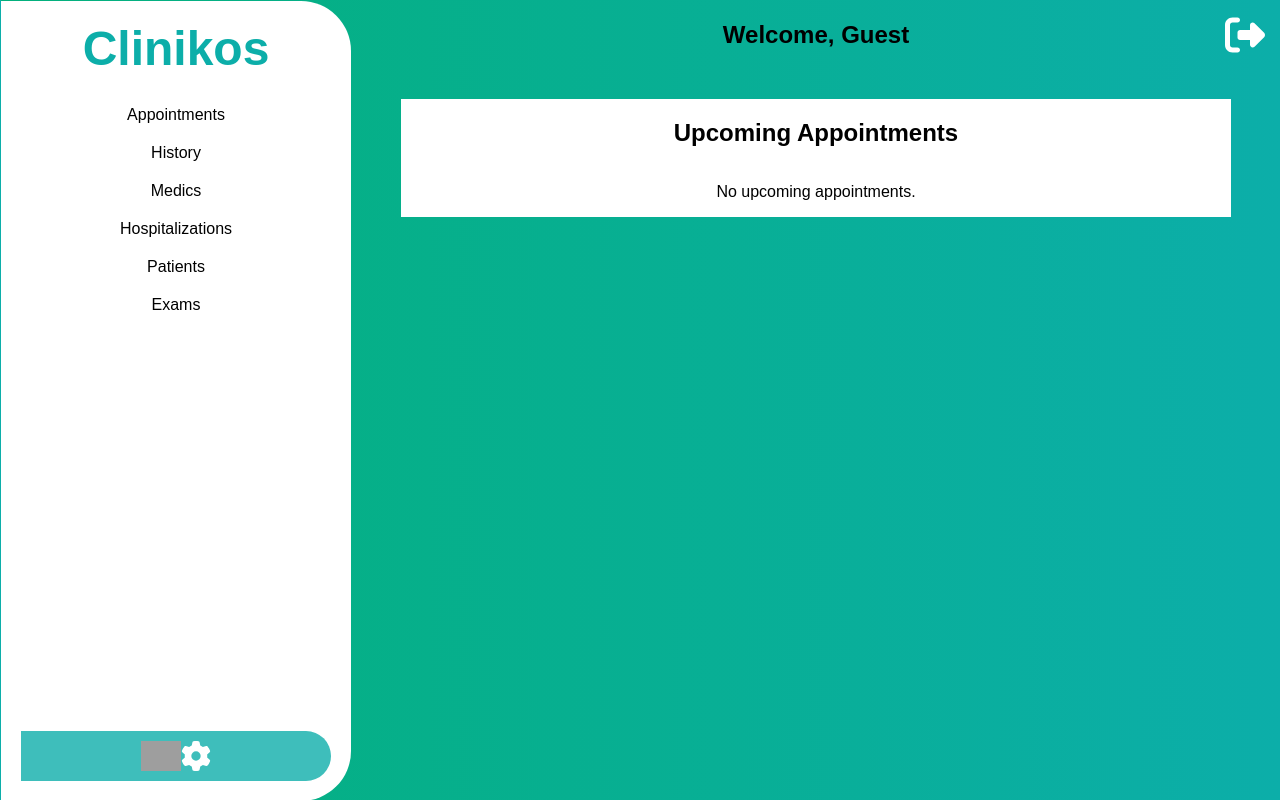
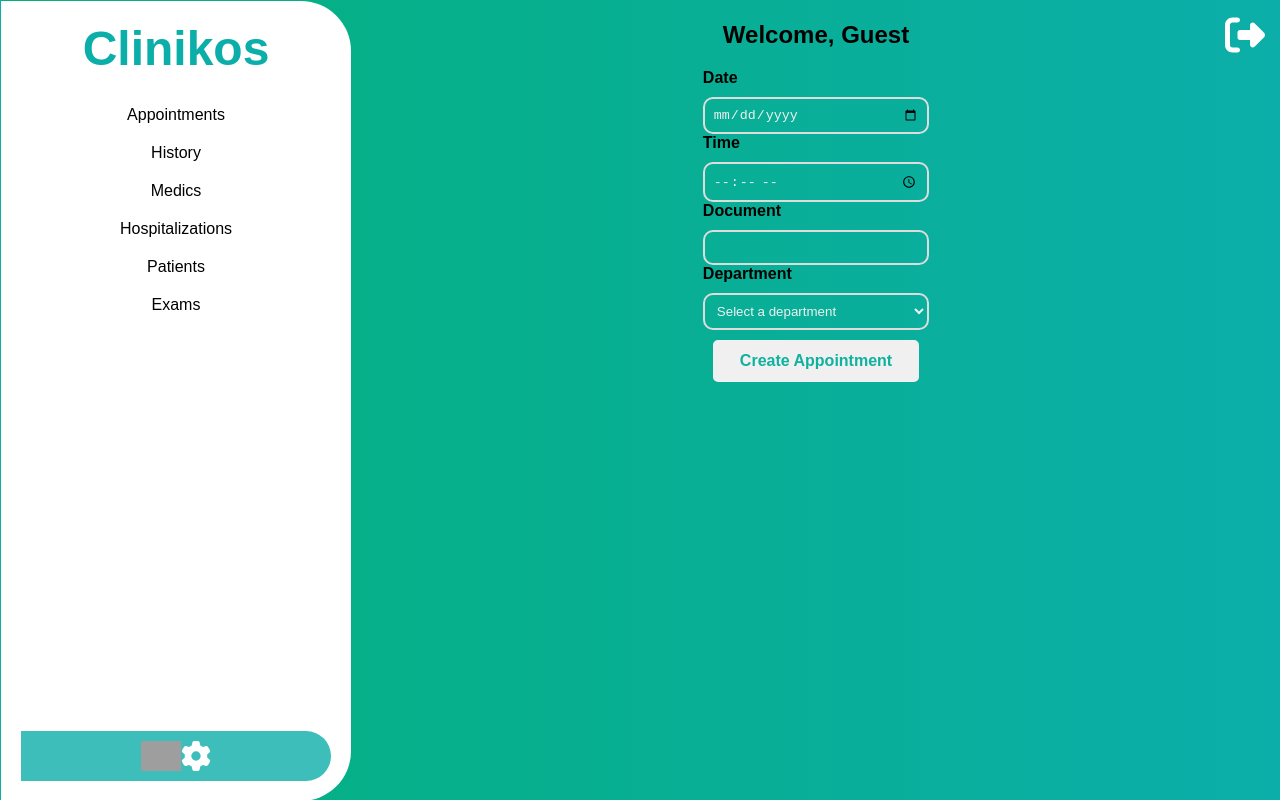
Before and after one commit to davidpaz06/clinikos-frontend, a React (Vite) app: page /home in a window 1280 px wide. Built offline with nearby package versions, Linux system fonts and the light colour scheme; grey boxes are pictures that could not be loaded.

Commit message:
appointments frontend

```diff
--- /dev/null
+++ b/src/components/Appointments.jsx
@@ -0,0 +1,125 @@
+import { useState } from "react";
+import styles from "./appointments.module.css";
+
+const Appointments = () => {
+  const [appointmentForm, setAppointmentForm] = useState({
+    date: "",
+    time: "",
+    document: "",
+    department_de: "",
+    // doctor_de: "",
+  });
+
+  const departments = [
+    { value: "3", name: "Traumatology" },
+    { value: "4", name: "Psychology" },
+  ];
+
+  const handleChange = (e) => {
+    const { name, value } = e.target;
+    setAppointmentForm({
+      ...appointmentForm,
+      [name]: value,
+    });
+  };
+
+  const newAppointment = async (e) => {
+    e.preventDefault();
+    console.log(appointmentForm);
+
+    try {
+      const response = await fetch("http://localhost:3000/toProcess", {
+        method: "POST",
+        headers: {
+          "Content-Type": "application/json",
+        },
+        body: JSON.stringify({
+          methodName: "createAppointment",
+          objectName: "Appointment",
+          params: {
+            appointment_dt: appointmentForm.date,
+            appointment_hr: appointmentForm.time,
+            document_nu: appointmentForm.document_nu,
+            department_de: appointmentForm.departmentName,
+            // doctor_de: appointmentForm.doctorName,
+          },
+        }),
+        credentials: "include",
+      });
+
+      if (response.ok) {
+        alert("Logged out successfully");
+        navigate("/");
+      } else {
+        const error = await response.text();
+        console.error("Error logging out:", error);
+        alert("Error logging out");
+      }
+    } catch (error) {
+      console.error("Error:", error);
+      alert("Error logging out");
+    }
+  };
+
+  return (
+    <div className={styles.appointments}>
+      <form className={styles.formGroup} onSubmit={newAppointment}>
+        {[
+          { label: "Date", type: "date", name: "date" },
+          { label: "Time", type: "time", name: "time" },
+          { label: "Document ", type: "number", name: "document_nu" },
+        ].map((input) => {
+          return (
+            <div key={input.name}>
+              <label htmlFor={input.name}>{input.label}</label>
+              <input
+                type={input.type}
+                name={input.name}
+                value={appointmentForm[input.name]}
+                onChange={handleChange}
+              />
+            </div>
+          );
+        })}
+
+        <div>
+          <label htmlFor="departmentName">Department </label>
+          <select
+            name="department_de"
+            value={appointmentForm.departmentName}
+            onChange={handleChange}
+          >
+            <option value="">Select a department</option>
+            {departments.map((department) => (
+              <option key={department.name} value={department.name}>
+                {department.name}
+              </option>
+            ))}
+          </select>
+        </div>
+
+        {/* <div>
+          <label htmlFor="doctorName">Doctor</label>
+          <select
+            name="doctor_de"
+            value={appointmentForm.doctorName}
+            onChange={handleChange}
+          >
+            <option value="">Select a doctor</option>
+            {doctors.map((doctor) => (
+              <option key={doctor.name} value={doctor.name}>
+                {doctor.name}
+              </option>
+            ))}
+          </select>
+        </div> */}
+
+        <button className={styles.button} type="submit">
+          Create Appointment
+        </button>
+      </form>
+    </div>
+  );
+};
+
+export default Appointments;
--- a/src/pages/Login.jsx
+++ b/src/components/appointments.module.css
@@ -1,54 +1,58 @@
-import { useState } from "react";
-import styles from "./login.module.css";
-import { useAuth } from "../context/AuthContext";
+.appointments {
+  display: flex;
+  align-self: center;
+  justify-content: center;
+  height: 100%;
+}
 
-const Login = () => {
-  const { handleLogin } = useAuth(),
-    [form, setForm] = useState({
-      username: "",
-      password: "",
-    });
+.formGroup {
+  text-align: left;
+}
 
-  const handleChange = (e) => {
-    const { name, value } = e.target;
-    setForm({
-      ...form,
-      [name]: value,
-    });
-  };
+.formGroup label {
+  display: block;
+  margin-bottom: 10px;
+  font-weight: bold;
+}
 
-  const handleSubmit = async (e) => {
-    e.preventDefault();
-    await handleLogin(form.username, form.password);
-  };
+input::-webkit-outer-spin-button,
+input::-webkit-inner-spin-button {
+  -webkit-appearance: none;
+  margin: 0;
+}
 
-  return (
-    <div className={styles.login}>
-      <div className={styles.container}>
-        <h1>Login</h1>
-        <form onSubmit={handleSubmit}>
-          {["username", "password"].map((field) => (
-            <div key={field} className={styles.formGroup}>
-              <label htmlFor={field}>
-                {field.charAt(0).toUpperCase() + field.slice(1)}
-              </label>
-              <input
-                type={field === "password" ? "password" : "text"}
-                id={field}
-                name={field}
-                value={form[field]}
-                onChange={handleChange}
-                required
-              />
-            </div>
-          ))}
-          <button type="submit" className={styles.button}>
-            Login
-          </button>
-        </form>
-      </div>
-    </div>
-  );
-};
+.formGroup input,
+.formGroup select {
+  outline: none;
+  width: 100%;
+  padding: 8px;
+  box-sizing: border-box;
+  background-color: transparent;
+  border: 2px solid #dddddd;
+  border-radius: 10px;
+  color: #f0f0f0;
+  /* -webkit-appearance: none; */
+}
 
-export default Login;
+.formGroup select option {
+  background-color: #333;
+  color: #f0f0f0;
+}
+
+.button {
+  display: inline-block;
+  margin: 10px;
+  padding: 10px 25px;
+  font-size: 16px;
+  font-weight: bold;
+  color: #0fb19f;
+  background-color: #f0f0f0;
+  border: 2px solid #f0f0f0;
+  border-radius: 5px;
+  cursor: pointer;
+}
+
+.button:hover {
+  background-color: transparent;
+  color: #f0f0f0;
+}
--- a/src/context/AuthContext.jsx
+++ b/src/context/AuthContext.jsx
@@ -7,7 +7,11 @@ import { useNavigate } from "react-router-dom";
 const AuthContext = createContext(null);
 
 export function AuthProvider({ children }) {
-  const [user, setUser] = useState(null);
+  const [user, setUser] = useState(() => {
+    // Recuperar el usuario desde sessionStorage al cargar la aplicación
+    const savedUser = sessionStorage.getItem("user");
+    return savedUser ? JSON.parse(savedUser) : null;
+  });
   const navigate = useNavigate();
 
   const handleSignup = async (form) => {
@@ -48,6 +52,7 @@ export function AuthProvider({ children }) {
 
       if (response.ok) {
         setUser({ username });
+        sessionStorage.setItem("user", JSON.stringify({ username }));
         navigate("/home");
       } else {
         const error = await response.text();
--- a/src/pages/Home.jsx
+++ b/src/pages/Home.jsx
@@ -4,6 +4,7 @@ import styles from "./home.module.css";
 import svgs from "../assets/svg/svg.js";
 import Sidebar from "../components/Sidebar.jsx";
 import UpcomingAppointments from "../components/UpcomingAppointments.jsx";
+import Appointments from "../components/Appointments.jsx";
 
 const Home = () => {
   const { user, logout } = useAuth();
@@ -24,7 +25,8 @@ const Home = () => {
         {/* ------------------------------------------------------------------------------------- */}
         <h2>Welcome, {user ? user.username : "Guest"}</h2>
 
-        <UpcomingAppointments />
+        {/* <UpcomingAppointments /> */}
+        <Appointments />
 
         {/* ------------------------------------------------------------------------------------- */}
         <img
```
Also changed, not shown: src/pages/Sidebar.jsx (deleted, +0 -48 lines).
